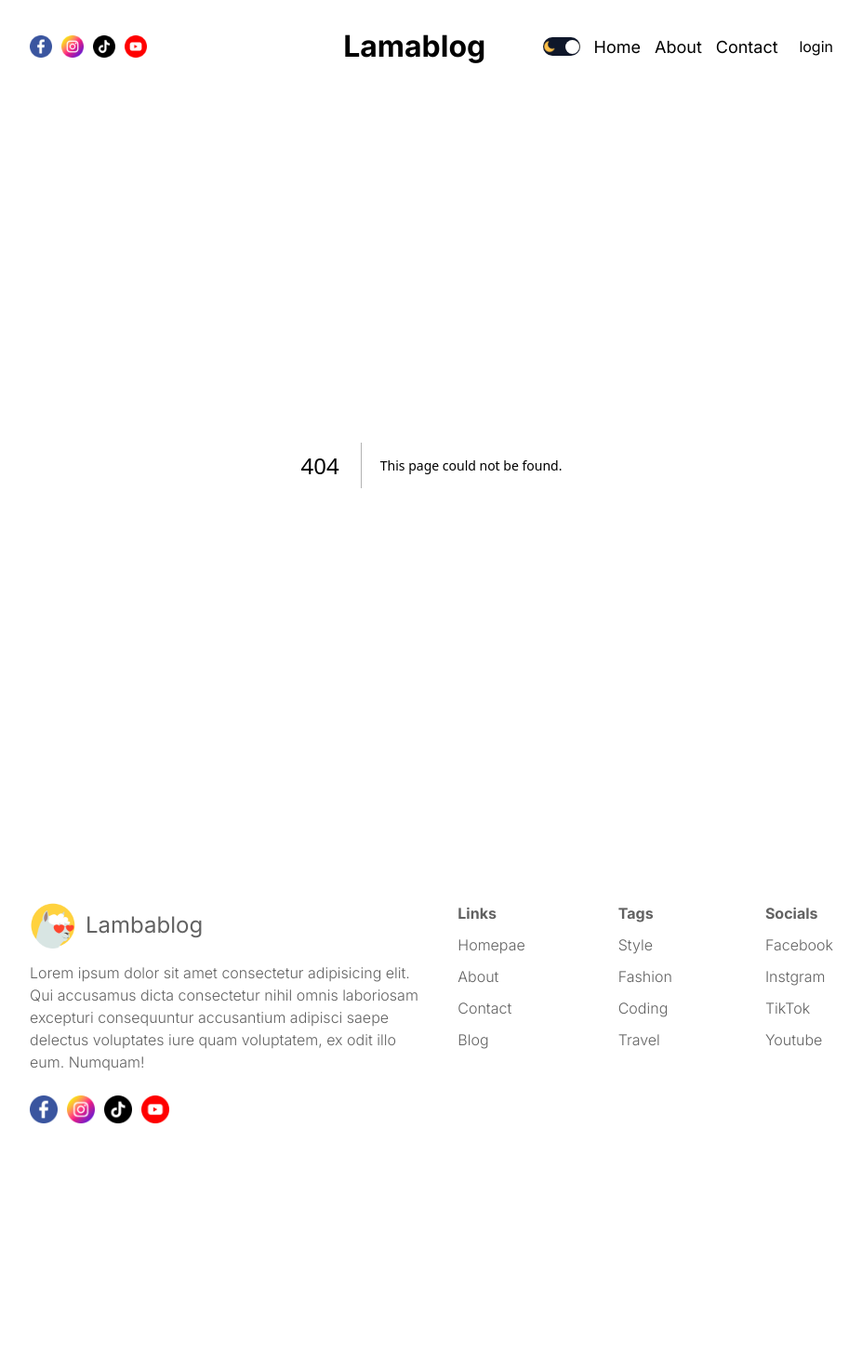
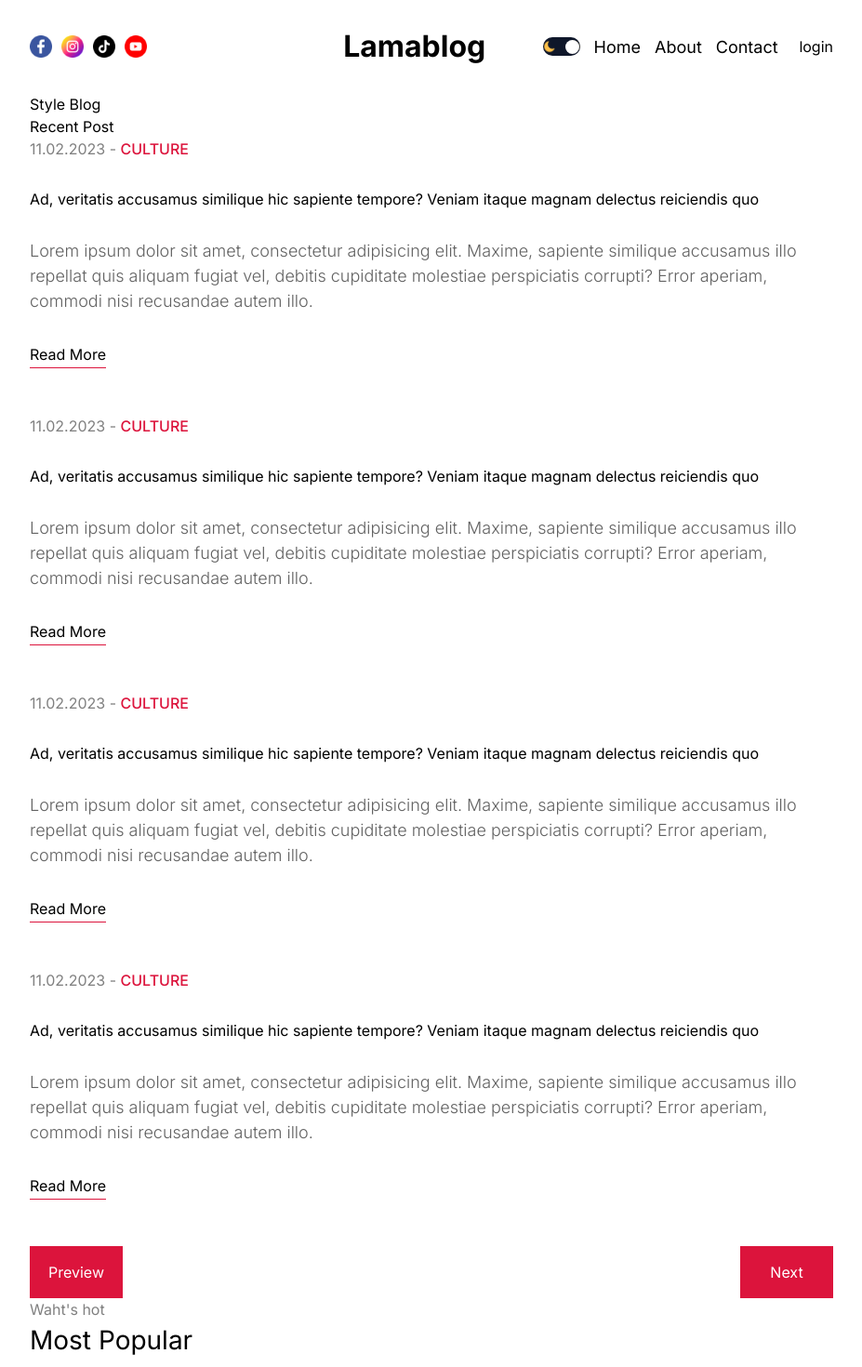
Before and after one commit to LuisArielRetanaHernadez/blog_mabi, a Next.js app: page /blog in a window 1280 px wide. Before the commit this address had no page. Shown: the top 1470 px of the page at 93% size, without its empty margins (176-1103 px from the left). Before the commit the page ends 1228 px from the top, so only its background shows below. Built offline with nearby package versions, Linux system fonts and the light colour scheme.

Commit message:
creando la pagina Blog con su hoja de estilos

```diff
--- /dev/null
+++ b/app/blog/page.tsx
@@ -0,0 +1,18 @@
+import CardList from "@/components/cardList/CardList"
+import Menu from "@/components/menu/Menu"
+
+import styles from "./pageBlog.module.css"
+
+const Blog = () => {
+  return (
+    <div className={styles.container}>
+      <h1 className={styles.title}>Style Blog</h1>
+      <div className={styles.content}>
+        <CardList />
+        <Menu />
+      </div>
+    </div>
+  )
+}
+
+export default Blog
```
Also changed, not shown: app/blog/pageBlog.module.css (added).
